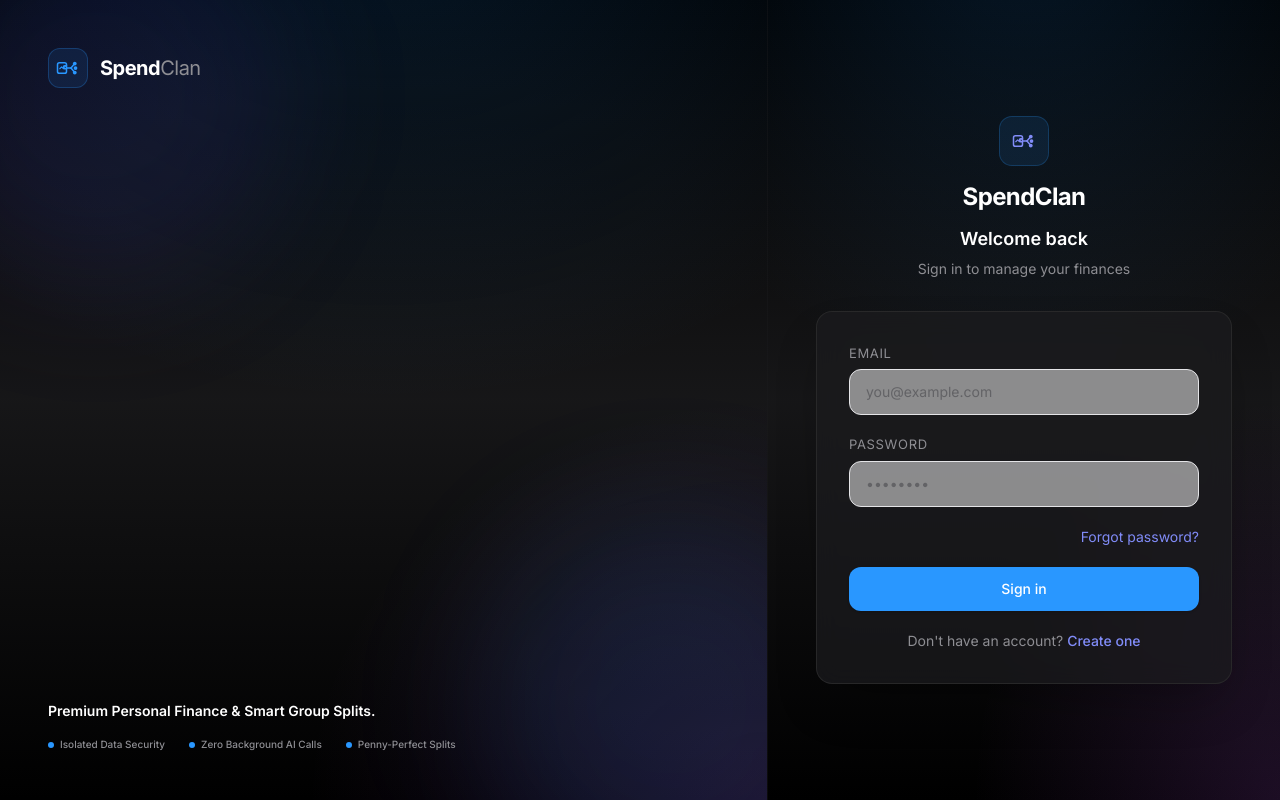
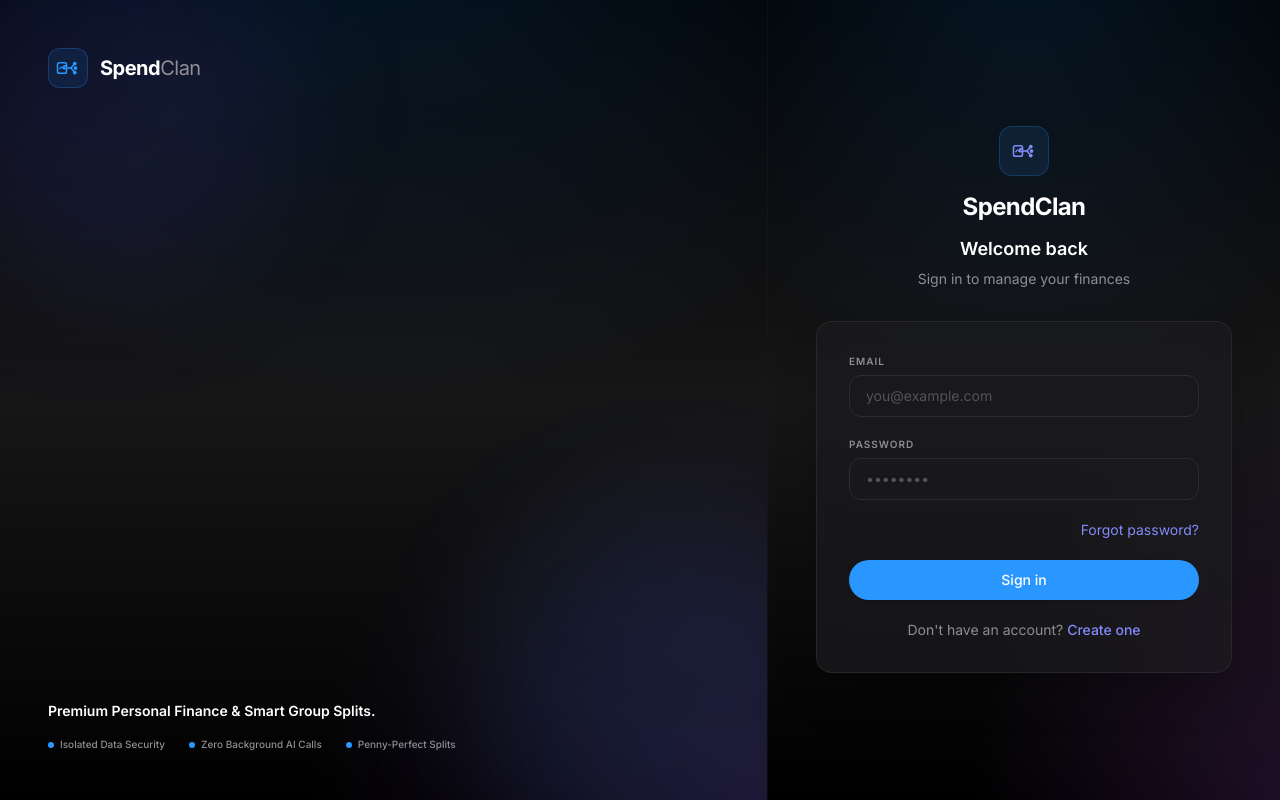
Before and after one commit to shashiazad/spendclan, a Next.js app: page /login in a window 1280 px wide. Built offline with nearby package versions, Linux system fonts and the light colour scheme.

Commit message:
style: overhaul dashboard layout, bento grids, and navigation to match Apple HIG

```diff
--- a/src/components/ui/Button.tsx
+++ b/src/components/ui/Button.tsx
@@ -13,19 +13,19 @@ interface ButtonProps extends ButtonHTMLAttributes<HTMLButtonElement> {
 
 const variantClasses: Record<ButtonVariant, string> = {
   primary:
-    "bg-emerald-500 text-white hover:bg-emerald-600 focus-visible:ring-emerald-500/50 disabled:bg-emerald-500/50 shadow-sm",
+    "bg-accent text-white hover:bg-accent-hover focus-visible:ring-accent/50 disabled:bg-accent/50 shadow-sm border border-transparent",
   secondary:
-    "bg-white/70 dark:bg-zinc-900/70 text-slate-900 dark:text-slate-100 border border-zinc-200 dark:border-zinc-800/80 hover:bg-slate-50 dark:hover:bg-zinc-800/50 focus-visible:ring-slate-500/30 shadow-sm",
+    "bg-card/50 text-foreground border border-card-border hover:bg-sidebar-hover focus-visible:ring-muted/30 shadow-sm",
   ghost:
-    "bg-transparent text-slate-600 dark:text-slate-300 hover:bg-slate-100 dark:hover:bg-zinc-800 hover:text-slate-900 dark:hover:text-slate-100 focus-visible:ring-slate-500/30",
+    "bg-transparent text-muted hover:bg-sidebar-hover hover:text-foreground focus-visible:ring-muted/30",
   danger:
-    "bg-red-500/10 text-red-500 border border-red-500/20 hover:bg-red-500/20 focus-visible:ring-red-500/50",
+    "bg-danger/10 text-danger border border-danger/20 hover:bg-danger/20 focus-visible:ring-danger/50",
 };
 
 const sizeClasses: Record<ButtonSize, string> = {
-  sm: "px-3 py-1.5 text-sm min-h-[36px]",
-  md: "px-4 py-2 text-sm min-h-[44px]",
-  lg: "px-6 py-2.5 text-base min-h-[44px]",
+  sm: "px-4 py-1.5 text-xs min-h-[32px]",
+  md: "px-6 py-2 text-sm min-h-[40px]",
+  lg: "px-8 py-2.5 text-base min-h-[44px]",
 };
 
 export const Button = forwardRef<HTMLButtonElement, ButtonProps>(
@@ -45,7 +45,7 @@ export const Button = forwardRef<HTMLButtonElement, ButtonProps>(
       <button
         ref={ref}
         disabled={disabled || loading}
-        className={`inline-flex items-center justify-center gap-2 rounded-xl font-medium transition-all duration-200 ease-out hover:scale-[1.01] active:scale-[0.98] focus-visible:outline-none focus-visible:ring-2 disabled:cursor-not-allowed disabled:hover:scale-100 disabled:active:scale-100 ${variantClasses[variant]} ${sizeClasses[size]} ${className}`}
+        className={`inline-flex items-center justify-center gap-2 rounded-full font-medium transition-all duration-300 ease-[var(--ease-apple)] hover:scale-[1.01] active:scale-[0.98] focus-visible:outline-none focus-visible:ring-2 disabled:cursor-not-allowed disabled:hover:scale-100 disabled:active:scale-100 ${variantClasses[variant]} ${sizeClasses[size]} ${className}`}
         {...props}
       >
         {loading && (
--- a/src/components/ui/Input.tsx
+++ b/src/components/ui/Input.tsx
@@ -17,7 +17,7 @@ export const Input = forwardRef<HTMLInputElement, InputProps>(
         {label && (
           <label
             htmlFor={inputId}
-            className="block text-[13px] font-normal uppercase tracking-wider text-[#8e8e93]"
+            className="block text-[10px] font-semibold uppercase tracking-widest text-muted"
           >
             {label}
           </label>
@@ -25,10 +25,10 @@ export const Input = forwardRef<HTMLInputElement, InputProps>(
         <input
           ref={ref}
           id={inputId}
-          className={`w-full min-h-[44px] rounded-xl border bg-white/50 dark:bg-zinc-900/50 px-4 py-3 text-sm text-slate-100 placeholder:text-slate-500 transition-all duration-200 ease-out focus:outline-none focus:ring-1 focus:ring-[#5e5ce6] focus:border-[#5e5ce6] disabled:cursor-not-allowed disabled:opacity-50 ${
+          className={`w-full min-h-[40px] rounded-xl border border-card-border bg-card/45 px-4 py-2.5 text-sm text-foreground placeholder:text-muted/50 transition-all duration-300 ease-[var(--ease-apple)] focus:outline-none focus:ring-1 focus:ring-accent focus:border-accent disabled:cursor-not-allowed disabled:opacity-50 ${
             error
-              ? "border-[#ff453a] focus:border-[#ff453a] focus:ring-[#ff453a]"
-              : "border-zinc-200 dark:border-zinc-800 focus:border-[#5e5ce6]"
+              ? "border-danger focus:border-danger focus:ring-danger"
+              : "focus:border-accent"
           } ${className}`}
           {...props}
         />
--- a/src/components/ui/Select.tsx
+++ b/src/components/ui/Select.tsx
@@ -26,7 +26,7 @@ export const Select = forwardRef<HTMLSelectElement, SelectProps>(
         {label && (
           <label
             htmlFor={selectId}
-            className="block text-[13px] font-normal uppercase tracking-wider text-[#8e8e93]"
+            className="block text-[10px] font-semibold uppercase tracking-widest text-muted"
           >
             {label}
           </label>
@@ -34,20 +34,20 @@ export const Select = forwardRef<HTMLSelectElement, SelectProps>(
         <select
           ref={ref}
           id={selectId}
-          className={`w-full min-h-[44px] rounded-xl border bg-white/50 dark:bg-zinc-900/50 px-4 py-3 text-sm text-slate-100 transition-all duration-200 ease-out focus:outline-none focus:ring-1 focus:ring-[#5e5ce6] focus:border-[#5e5ce6] disabled:cursor-not-allowed disabled:opacity-50 ${
+          className={`w-full min-h-[40px] rounded-xl border border-card-border bg-card/45 px-4 py-2.5 text-sm text-foreground transition-all duration-300 ease-[var(--ease-apple)] focus:outline-none focus:ring-1 focus:ring-accent focus:border-accent disabled:cursor-not-allowed disabled:opacity-50 ${
             error
-              ? "border-[#ff453a] focus:border-[#ff453a] focus:ring-[#ff453a]"
-              : "border-zinc-200 dark:border-zinc-800 focus:border-[#5e5ce6]"
+              ? "border-danger focus:border-danger focus:ring-danger"
+              : "focus:border-accent"
           } ${className}`}
           {...props}
         >
           {placeholder && (
-            <option value="" disabled>
+            <option value="" disabled className="bg-card text-foreground">
               {placeholder}
             </option>
           )}
           {options.map((option) => (
-            <option key={option.value} value={option.value}>
+            <option key={option.value} value={option.value} className="bg-card text-foreground">
               {option.label}
             </option>
           ))}
```
